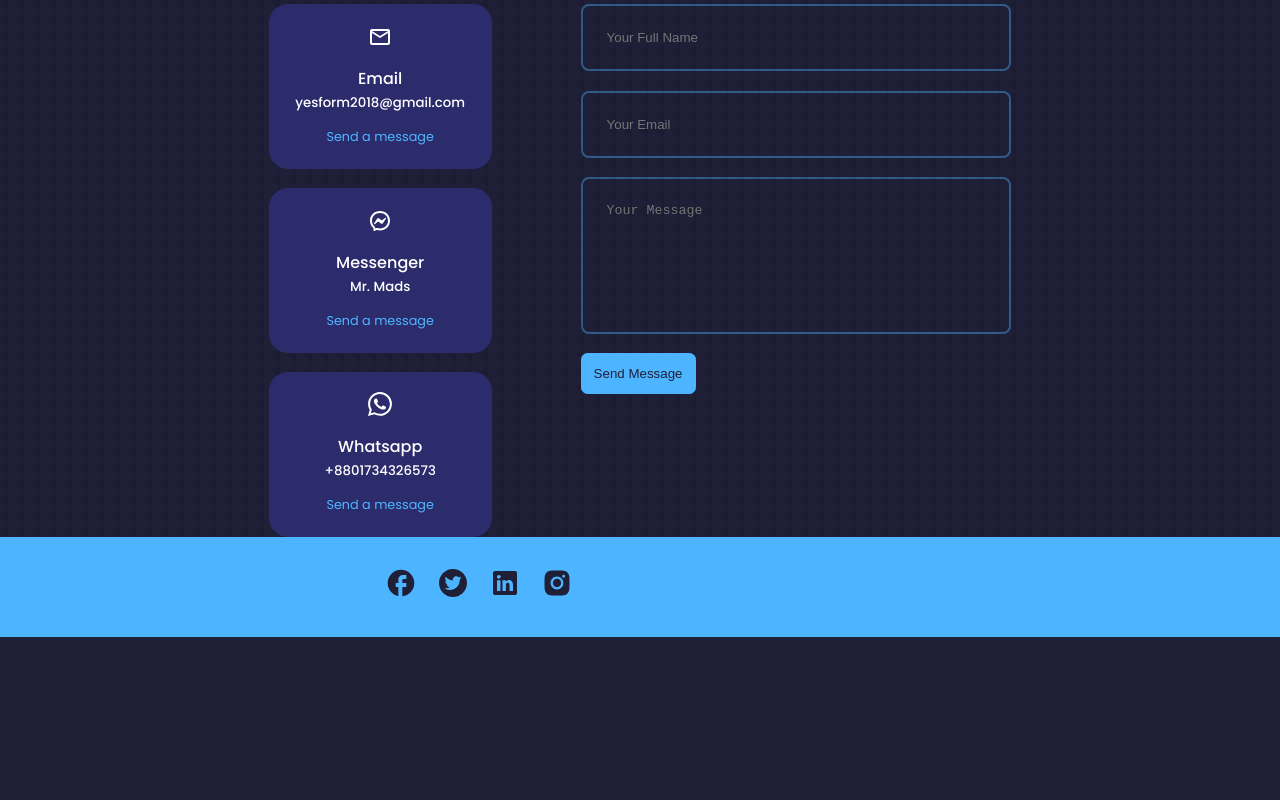
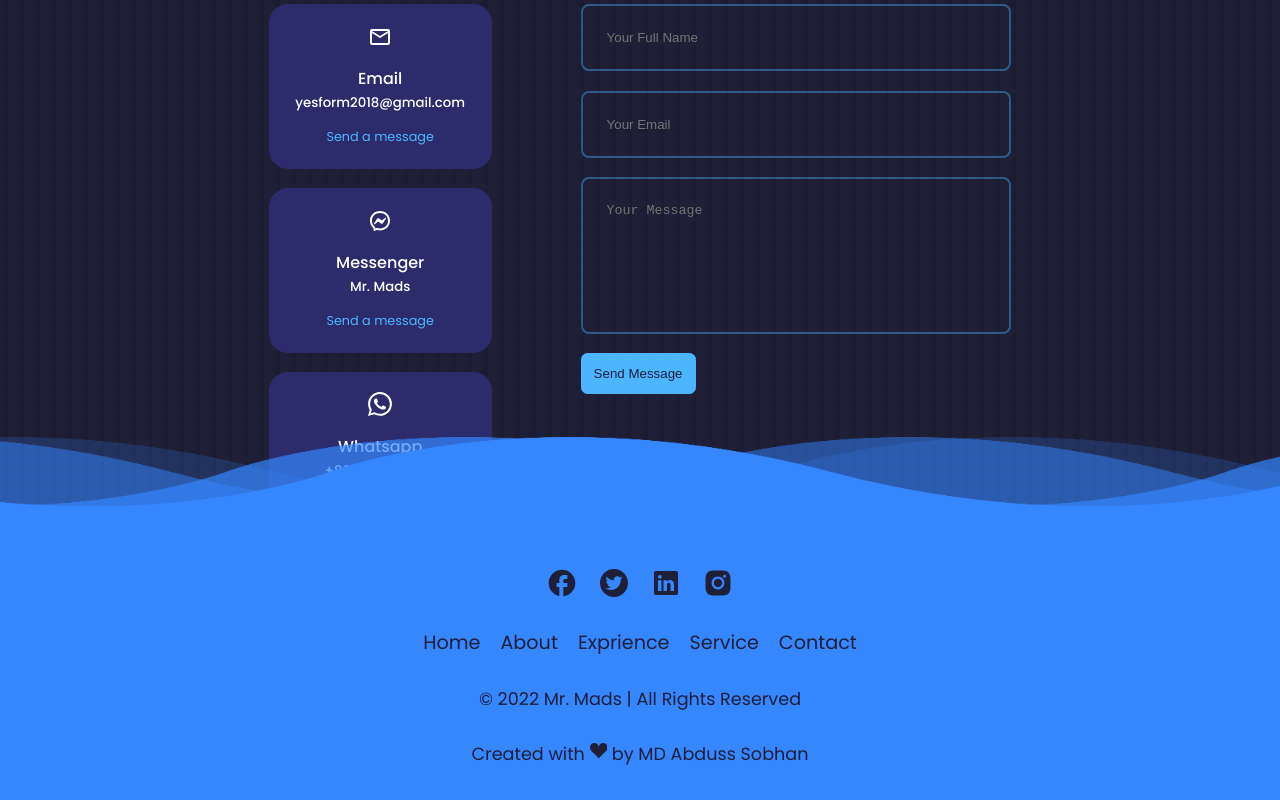
Before and after one commit to MrMADS28289/My-Portfolio-Website, a React (Create React App) app: page / in a window 1280 px wide. Shown: the part 4949-5749 px from the top of the page. Before the commit the page ends 5586 px from the top, so only its background shows below. Built offline with nearby package versions, Linux system fonts and the light colour scheme.

Commit message:
Footer Setction is completed

```diff
--- a/src/Components/Footer/Footer.css
+++ b/src/Components/Footer/Footer.css
@@ -1,15 +1,18 @@
 footer {
     position: relative;
     width: 100%;
-    background: var(--color-primary);
+    background: #3586ff;
     min-height: 100px;
     padding: 20px 50px;
     display: flex;
     justify-content: center;
     align-items: center;
+    flex-direction: column;
 }
 
-footer>ul {
+/* footer .social_icon */
+footer>ul,
+footer .menu {
     position: relative;
     display: flex;
     margin: 10px 0;
@@ -26,8 +29,85 @@ footer>ul>a {}
     transition: 0.5s;
 }
 
-.footer_icon:hover {}
+.footer_icon:hover {
+    transform: translate(-10px);
+    color: var(--color-light);
+}
 
-.menu_link {
+.menu li {
     color: var(--color-bg);
+    font-size: 1.2em;
+    margin: 0 10px;
+    display: inline-block;
+    cursor: pointer;
 }
+
+.menu li:hover {
+    transition: 0.5s;
+    color: var(--color-light);
+}
+
+footer p {
+    color: var(--color-bg);
+    margin-top: 15px;
+    margin-bottom: 10px;
+    font-size: 1.1em;
+}
+
+footer .wave {
+    position: absolute;
+    top: -100px;
+    left: 0;
+    width: 100%;
+    height: 100px;
+    background: url(../../assets/wave.png);
+    background-size: 1000px 100px;
+}
+
+footer .wave#wave1 {
+    z-index: 1000;
+    opacity: 1;
+    bottom: 0;
+    animation: animateWave 4s linear infinite;
+}
+
+footer .wave#wave2 {
+    z-index: 999;
+    opacity: 0.5;
+    bottom: 10px;
+    animation: animateWave_02 4s linear infinite;
+}
+
+footer .wave#wave3 {
+    z-index: 1000;
+    opacity: 0.2;
+    bottom: 15px;
+    animation: animateWave 3s linear infinite;
+}
+
+footer .wave#wave4 {
+    z-index: 999;
+    opacity: 0.7;
+    bottom: 20px;
+    animation: animateWave_02 3s linear infinite;
+}
+
+@keyframes animateWave {
+    0% {
+        background-position-x: 1000px;
+    }
+
+    100% {
+        background-position-x: 0px;
+    }
+}
+
+@keyframes animateWave_02 {
+    0% {
+        background-position-x: 0;
+    }
+
+    100% {
+        background-position-x: 1000px;
+    }
+}
--- a/src/Components/Footer/Footer.js
+++ b/src/Components/Footer/Footer.js
@@ -3,10 +3,21 @@ import './Footer.css';
 import { MdFacebook } from 'react-icons/md';
 import { AiFillTwitterCircle, AiFillInstagram } from 'react-icons/ai';
 import { IoLogoLinkedin } from 'react-icons/io';
+import { BsFillSuitHeartFill } from 'react-icons/bs';
 
 const Footer = () => {
+
+    const date = new Date().getFullYear();
+
     return (
         <footer>
+            <div className="waves">
+                <div className="wave" id="wave1"></div>
+                <div className="wave" id="wave2"></div>
+                <div className="wave" id="wave3"></div>
+                <div className="wave" id="wave4"></div>
+            </div>
+
             <ul className='social_icon'>
                 <li><a href=""><MdFacebook className='footer_icon' /></a></li>
                 <li><a href=""><AiFillTwitterCircle className='footer_icon' /></a></li>
@@ -14,12 +25,14 @@ const Footer = () => {
                 <li><a href=""><AiFillInstagram className='footer_icon' /></a></li>
             </ul>
             <ul className="menu">
-                <li><a href="#home"><p className='menu_lin'>Home</p></a></li>
-                <li><a href="#about"><p className='menu_lin'>About Me</p></a></li>
-                <li><a href="#expriences"><p className='menu_lin'>Exprience</p></a></li>
-                <li><a href="#services"><p className='menu_lin'>Service</p></a></li>
-                <li><a href="#contact"><p className='menu_lin'>Contact</p></a></li>
+                <li>Home</li>
+                <li>About</li>
+                <li>Exprience</li>
+                <li>Service</li>
+                <li>Contact</li>
             </ul>
+            <p>&copy; {date} Mr. Mads | All Rights Reserved</p>
+            <p>Created with <BsFillSuitHeartFill /> by MD Abduss Sobhan</p>
         </footer>
     );
 };
```
Also changed, not shown: src/assets/wave.png (added).
